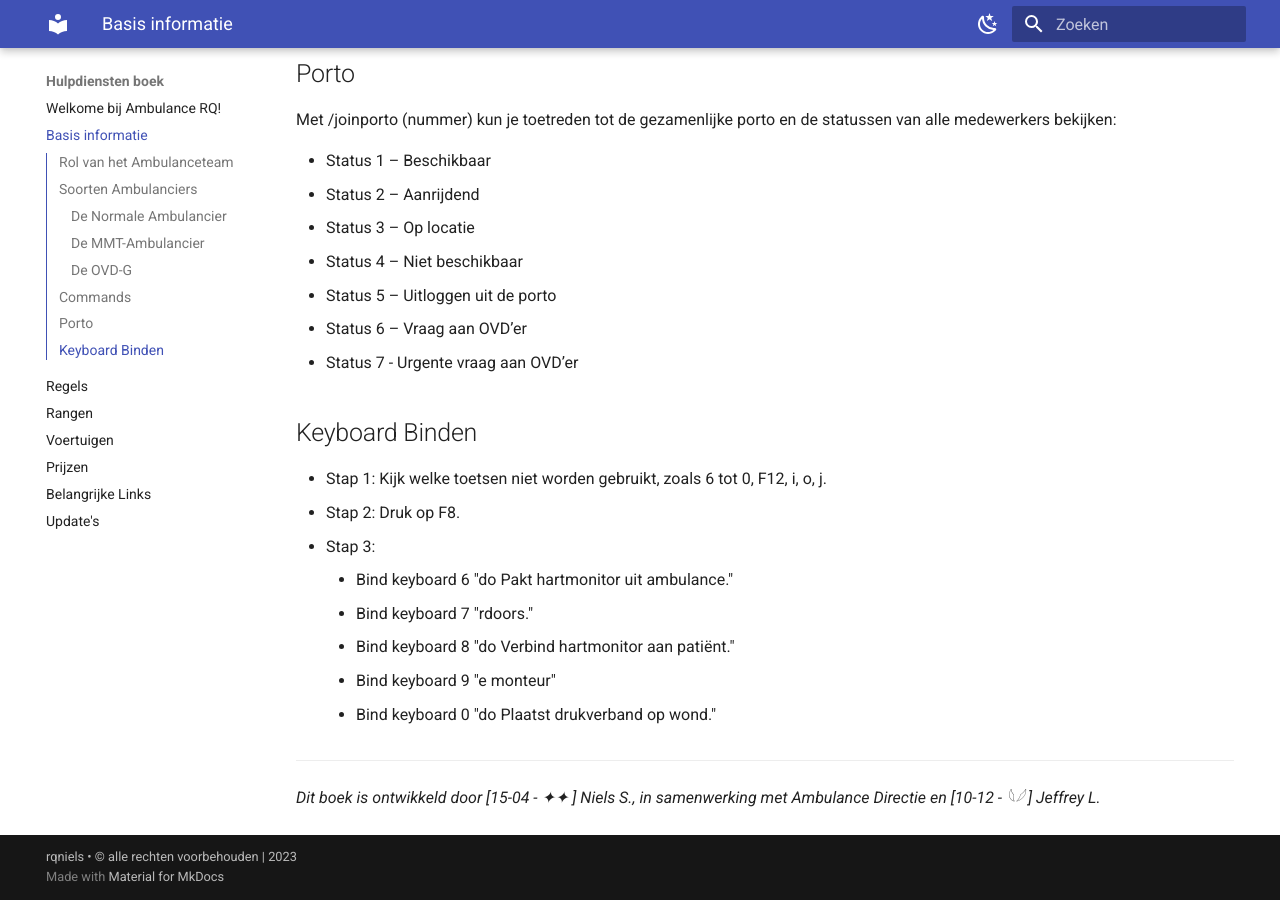
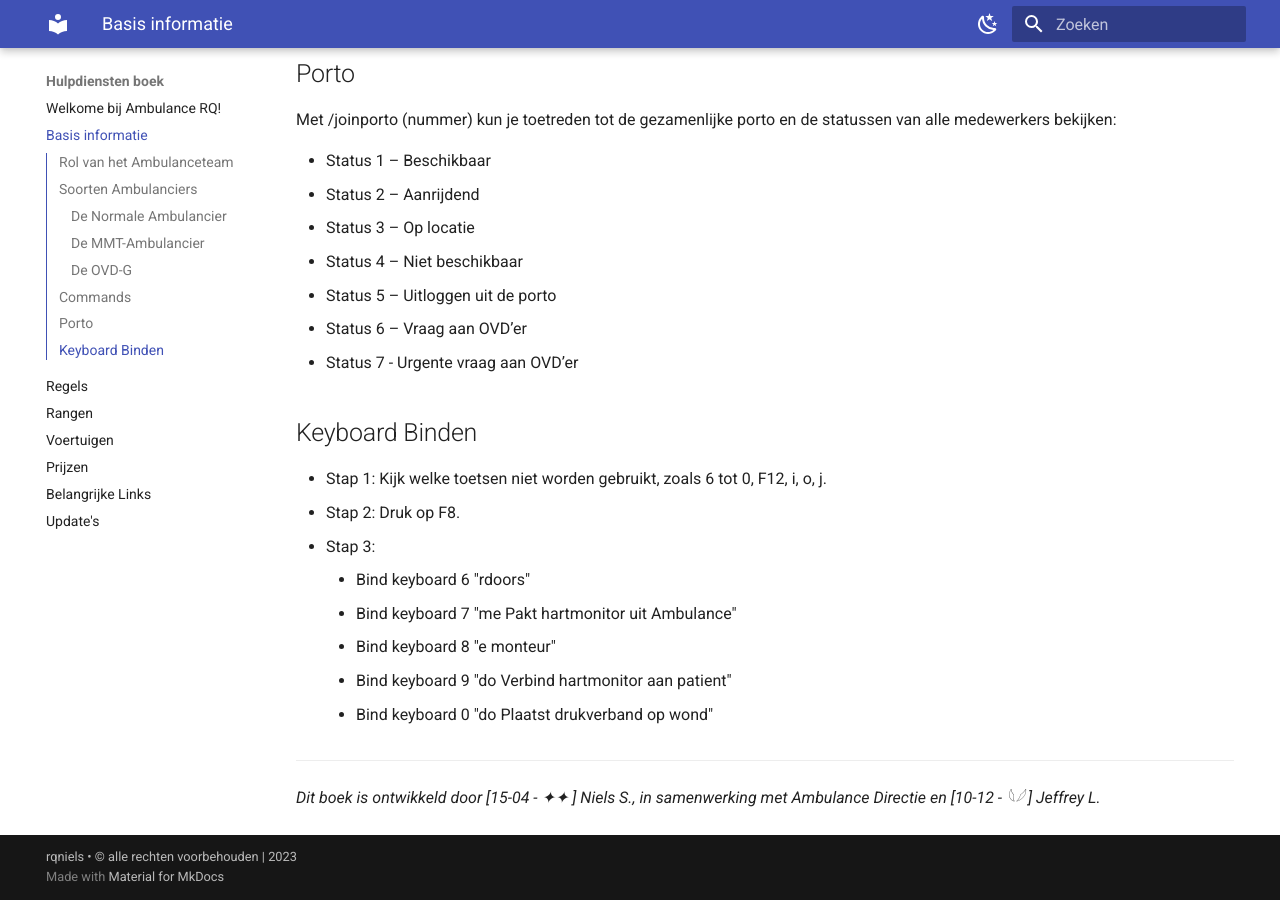
Before and after one commit to rqniels/Hulpdienstenboek, an MkDocs documentation site: the page built from docs/Basis.md, in a window 1280 px wide and 900 px high, scrolled down 1626 px. Built offline with MkDocs 1.6.1 and Material for MkDocs 9.7.7, drawn with Linux system fonts in a browser that asks for light colours.

Commit message:
Apdate 543234

```diff
--- a/docs/Basis.md
+++ b/docs/Basis.md
@@ -56,10 +56,10 @@ Met /joinporto (nummer) kun je toetreden tot de gezamenlijke porto en de statuss
 - Stap 2: Druk op F8.
 
 - Stap 3:
-    * Bind keyboard 6 "do Pakt hartmonitor uit ambulance."
-    * Bind keyboard 7 "rdoors."
-    * Bind keyboard 8 "do Verbind hartmonitor aan patiënt."
-    * Bind keyboard 9 "e monteur"
-    * Bind keyboard 0 "do Plaatst drukverband op wond."
+    * Bind keyboard 6 "rdoors"
+    * Bind keyboard 7 "me Pakt hartmonitor uit Ambulance"
+    * Bind keyboard 8 "e monteur"
+    * Bind keyboard 9 "do Verbind hartmonitor aan patient"
+    * Bind keyboard 0 "do Plaatst drukverband op wond"
 ------------
 *Dit boek is ontwikkeld door [15-04 - ✦✦ ] Niels S., in samenwerking met Ambulance Directie en [10-12 - 𓆩𓆪 ] Jeffrey L.*
```
